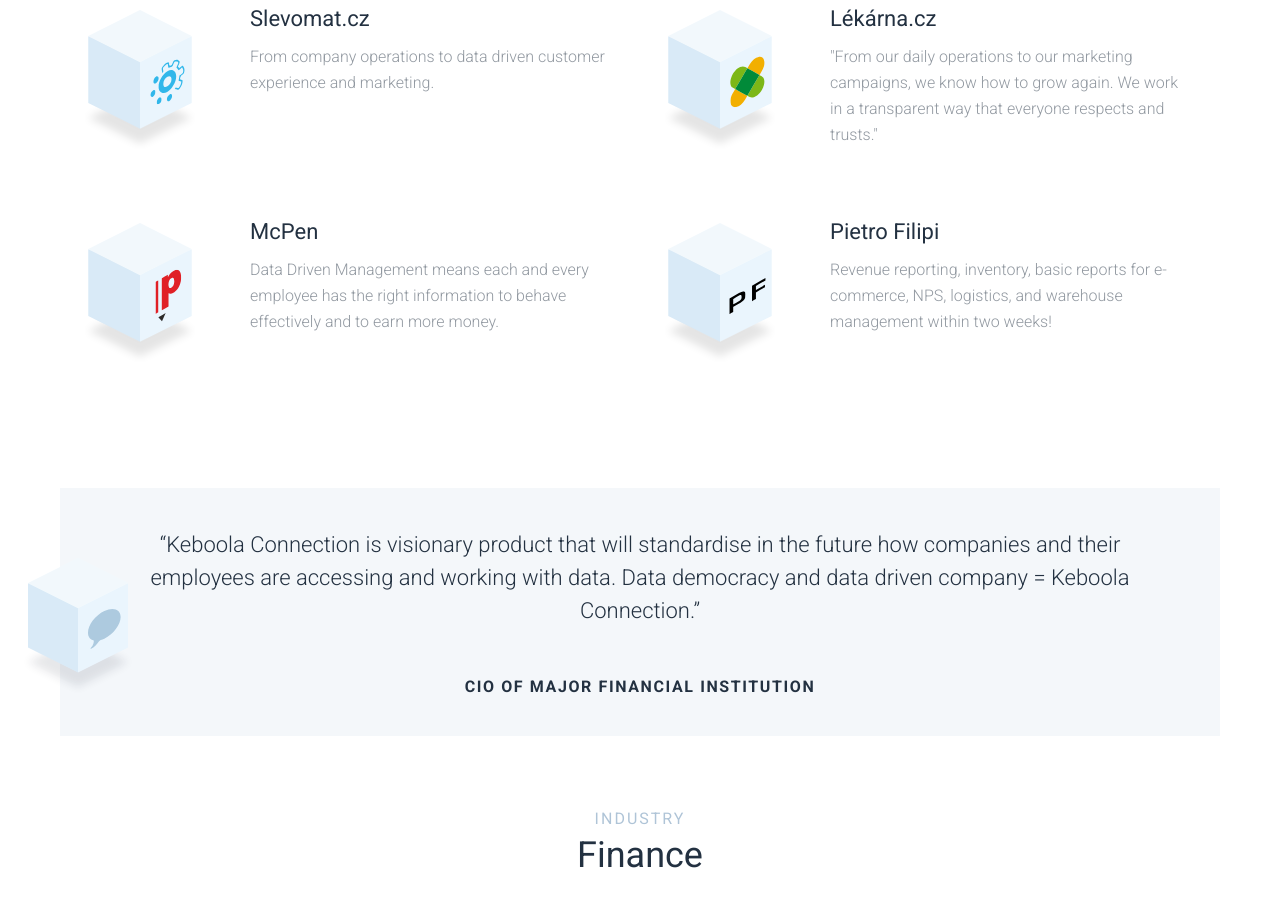
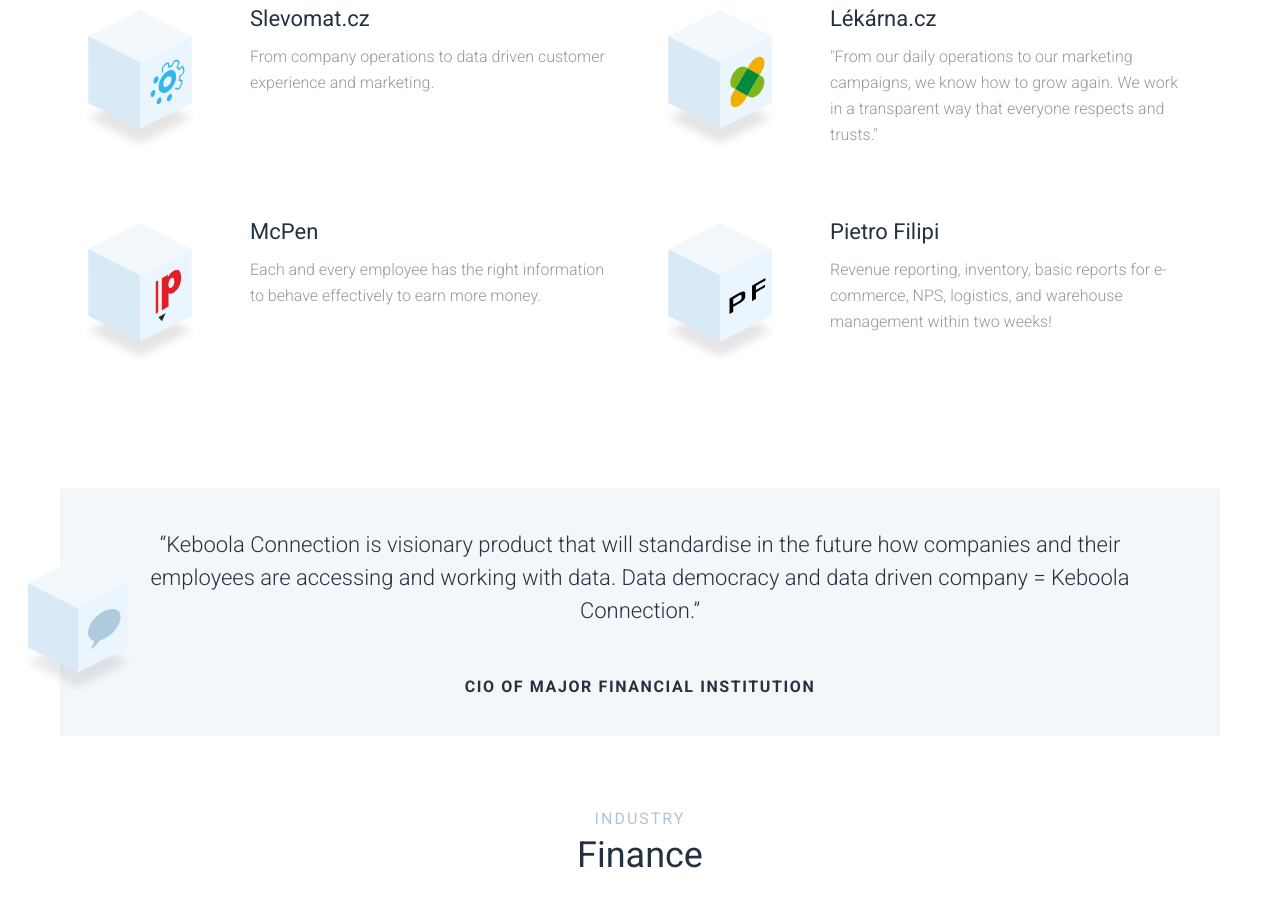
Before and after one commit to keboola/website, a Jekyll site: the page built from _solutions/solutions.md, in a window 1280 px wide and 900 px high, scrolled down 1924 px. Built offline with Jekyll 4.4.1, drawn with Linux system fonts in a browser that asks for light colours; nearby versions of some CDN libraries.

Commit message:
Update from Forestry.io - Updated solutions.md

```diff
--- a/_solutions/solutions.md
+++ b/_solutions/solutions.md
@@ -75,8 +75,8 @@
     pictogram: "/uploads/box_lekarna.svg"
   - icotype: yellow
     title: McPen
-    desc: Data Driven Management means each and every employee has the right information
-      to behave effectively and to earn more money.
+    desc: Each and every employee has the right information to behave effectively
+      to earn more money.
     pictogram: "/uploads/box_mcpen.svg"
   - title: Pietro Filipi
     icotype: black
```
